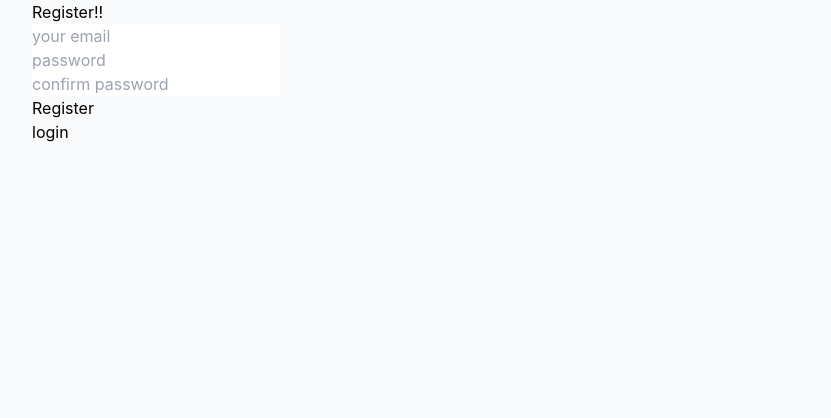
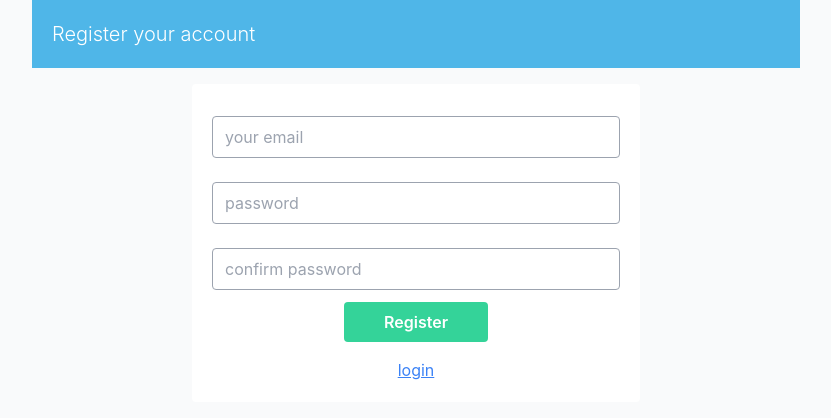
Before and after one commit to dipbazz/track-my-fitness-ui, a React (Create React App) app: page /register in a window 1280 px wide. Shown: the top 418 px of the page, without its empty margins (224-1055 px from the left). Built offline with nearby package versions, Linux system fonts and the light colour scheme.

Commit message:
Add style for login and register page

```diff
--- a/src/components/Home.js
+++ b/src/components/Home.js
@@ -1,9 +1,15 @@
+import { Link } from 'react-router-dom';
 import Heading from './layouts/Heading';
 
 const Home = () => (
   <>
     <Heading title="Home" />
-    <h1>Home!!</h1>
+    <div className="flex flex-col justify-center items-center mt-10">
+      <p>Track your every day exercise progress and get in shape.</p>
+      <Link to="/measurement" className="mt-5 px-5 py-3 bg-green-400 rounded text-white">
+        Add your measurements
+      </Link>
+    </div>
   </>
 );
 
--- a/src/components/Login.js
+++ b/src/components/Login.js
@@ -5,6 +5,7 @@ import { useForm } from 'react-hook-form';
 import { STATUS } from '../redux/actions/actionTypes';
 import FormError from './layouts/FormError';
 import InputError from './layouts/InputError';
+import Heading from './layouts/Heading';
 
 /* eslint-disable react/jsx-props-no-spreading */
 const Login = ({
@@ -25,23 +26,25 @@ const Login = ({
 
   return (
     <div>
-      <h1>Login!!</h1>
+      <Heading title="Login" />
       {status === STATUS.error && <FormError errors={error} /> }
 
+      <div className="p-5 m-auto max-w-md text-center bg-white mt-4 rounded">
         <form onSubmit={handleSubmit(submitForm)}>
           <input
             type="email"
             name="email"
+            className="border border-gray-400 px-3 py-2 rounded my-3 w-full"
             {...register('email', {
               required: 'This field is required',
             })}
             placeholder="your email"
           />
           {errors.email && <InputError error={errors.email.message} />}
-        <br />
           <input
             type="password"
             name="password"
+            className="border border-gray-400 px-3 py-2 rounded my-3 w-full"
             {...register('password', {
               required: 'This field is required',
               minLength: {
@@ -52,12 +55,12 @@ const Login = ({
             placeholder="********"
           />
           {errors.password && <InputError error={errors.password.message} />}
-        <br />
-        <button type="submit" disabled={status === STATUS.loading}>
+          <button className="bg-green-400 px-10 py-2 mb-4 text-white rounded font-semibold" type="submit" disabled={status === STATUS.loading}>
             { status === STATUS.loading ? 'Logging in ...' : 'Login'}
           </button>
         </form>
-      <Link to="/register">Register </Link>
+        <Link to="/register" className="text-blue-500 underline">Register </Link>
+      </div>
     </div>
   );
 };
--- a/src/components/Measurement.js
+++ b/src/components/Measurement.js
@@ -52,9 +52,11 @@ const Measurement = ({
             exercise={exercise}
           />
         ))}
-        <button className="w-52 mt-4 py-2 shadow-sm rounded bg-green-400 text-white font-bold text-xl" type="submit">
-          Save
-        </button>
+        <div className="text-center">
+          <button className="w-52 mt-4 py-2 shadow-sm rounded bg-green-400 text-white font-bold text-xl" type="submit">
+            Save
+          </button>
+        </div>
       </form>
     </>
   );
--- a/src/components/Register.js
+++ b/src/components/Register.js
@@ -5,6 +5,7 @@ import { useForm } from 'react-hook-form';
 import { STATUS } from '../redux/actions/actionTypes';
 import InputError from './layouts/InputError';
 import FormError from './layouts/FormError';
+import Heading from './layouts/Heading';
 
 /* eslint-disable react/jsx-props-no-spreading */
 const Register = ({
@@ -26,30 +27,32 @@ const Register = ({
 
   return (
     <div>
-      <h1>Register!!</h1>
+      <Heading title="Register your account" />
       {status === STATUS.error && <FormError errors={error} /> }
 
+      <div className="p-5 m-auto max-w-md text-center bg-white mt-4 rounded">
         <form onSubmit={handleSubmit(submitForm)}>
           <input
             type="email"
+            className="border border-gray-400 px-3 py-2 rounded my-3 w-full"
             {...register('email', {
               required: 'This field is required',
             })}
             placeholder="your email"
           />
           {errors.email && <InputError error={errors.email.message} />}
-        <br />
           <input
             type="password"
+            className="border border-gray-400 px-3 py-2 rounded my-3 w-full"
             {...register('password', {
               required: 'This field is required',
             })}
             placeholder="password"
           />
           {errors.password && <InputError error={errors.password.message} />}
-        <br />
           <input
             type="password"
+            className="border border-gray-400 px-3 py-2 rounded my-3 w-full"
             {...register('confirmPassword', {
               required: 'This field is required',
               validate: (value) => value === watch('password') || "Password didn't match.",
@@ -57,12 +60,12 @@ const Register = ({
             placeholder="confirm password"
           />
           {errors.confirmPassword && <InputError error={errors.confirmPassword.message} />}
-        <br />
-        <button type="submit" disabled={status === STATUS.loading}>
+          <button className="bg-green-400 px-10 py-2 mb-4 text-white rounded font-semibold" type="submit" disabled={status === STATUS.loading}>
             Register
           </button>
         </form>
-      <Link to="/login">login </Link>
+        <Link className="text-blue-500 underline" to="/login">login </Link>
+      </div>
     </div>
   );
 };
--- a/src/components/layouts/FormError.js
+++ b/src/components/layouts/FormError.js
@@ -1,8 +1,8 @@
 import PropTypes from 'prop-types';
 
 const FormError = ({ errors }) => (
-  <p style={{ color: 'red' }}>
-    {Object.keys(errors).map((key) => `${key}: ${errors[key]}`)}
+  <p className="text-red-500 p-3 text-center mt-4">
+    {Object.keys(errors).map((key) => `${key} ${errors[key]}`)}
   </p>
 );
 
--- a/src/components/layouts/InputError.js
+++ b/src/components/layouts/InputError.js
@@ -1,7 +1,7 @@
 import PropTypes from 'prop-types';
 
 const InputError = ({ error }) => (
-  <p style={{ color: 'red' }}>
+  <p className="text-red-500 mb-3 text-left">
     {error}
   </p>
 );
```
Lines whose indentation alone changed are shown as unchanged.
